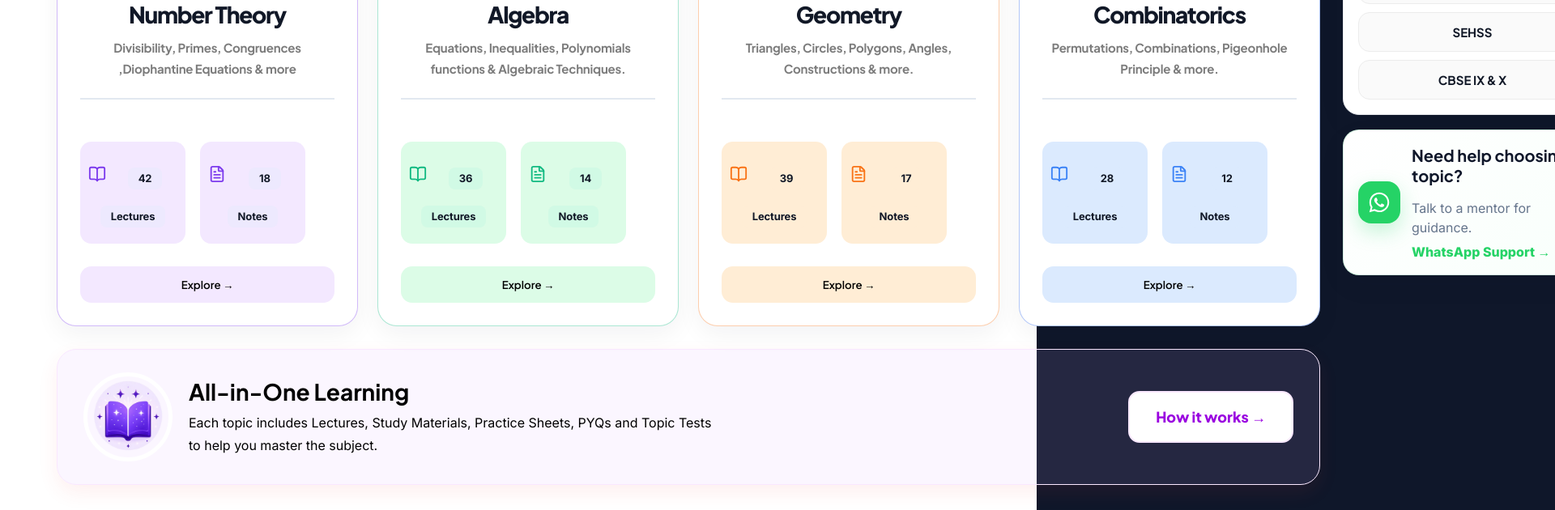
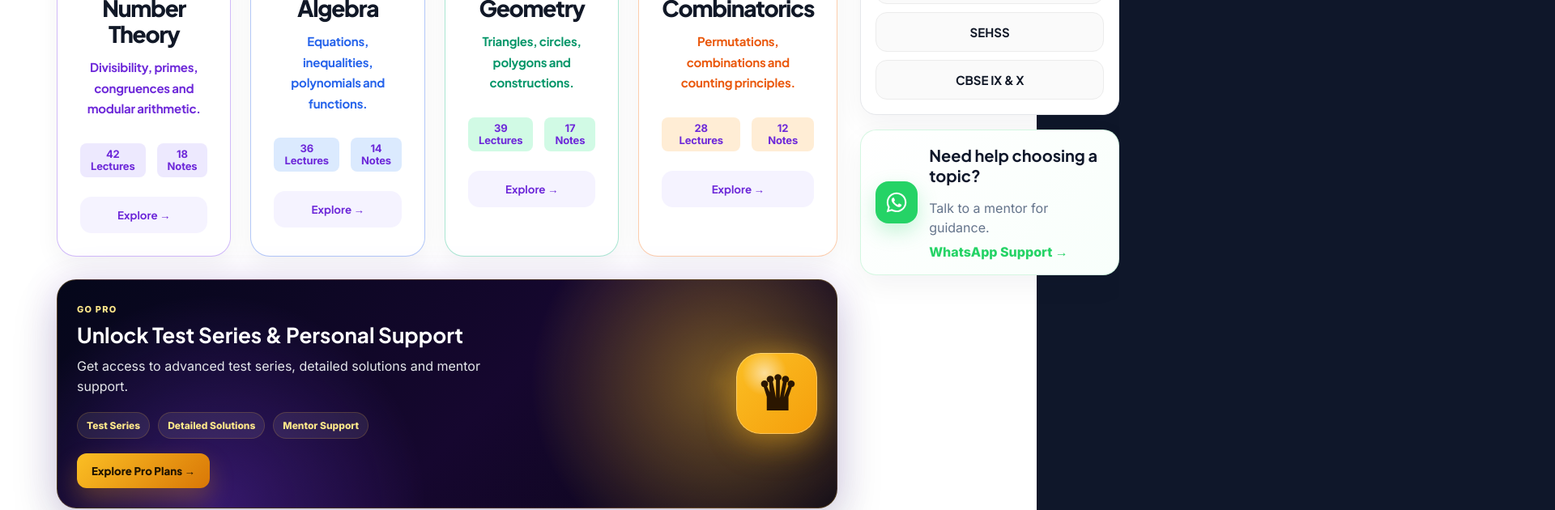
Before and after one commit to avilash07it/maths-beyond-classroom, a React (Vite) app: page /topics in a window 1280 px wide. Shown: the part 720-1350 px from the top of the page at 81% size, 1920 px wide, since content can reach past the window. Built offline with nearby package versions, Linux system fonts and the light colour scheme.

Commit message:
restored topics page

```diff
--- a/src/pages/TopicExplorerPage/TopicExplorerPage.css
+++ b/src/pages/TopicExplorerPage/TopicExplorerPage.css
@@ -251,29 +251,13 @@
 
   gap: 24px;
 }
-.topic-card.purple button{
-  background:#f3e8ff;
-}
 
-.topic-card.green button{
-  background:#dcfce7;
-}
-
-.topic-card.orange button{
-  background:#ffedd5;
-}
-
-.topic-card.blue button{
-  background:#dbeafe;
-}
 .topic-card {
   background: white;
 
   border-radius: 24px;
 
   padding: 28px;
-
-    text-align:center;
 
   border: 1px solid #e5e7eb;
 
@@ -287,81 +271,10 @@
 
   box-shadow: 0 20px 50px rgba(15, 23, 42, 0.12);
 }
-.topic-card.purple .stat-box{
-  background:#f3e8ff;
-}
 
-.topic-card.green .stat-box{
-  background:#dcfce7;
-}
-
-.topic-card.orange .stat-box{
-  background:#ffedd5;
-}
-
-.topic-card.blue .stat-box{
-  background:#dbeafe;
-}
-.topic-stats{
-  display:flex;
-  gap:16px;
-
-  margin:28px 0;
-}
-
-.stat-box{
-  flex:1;
-  width:130px;
-
-  min-height:90px;
-
-  padding:20px 10px;
-
-  border-radius:14px;
-
-  display:flex;
-  flex-direction:column;
-  justify-content:flex-start;
-  align-items:center;
-}
-.stat-top{
-  display:flex;
-  align-items:center;
-  justify-content:center;
-  gap:8px;
-  width:100%;
-  margin-bottom:8px;
-}
-
-.stat-top svg{
-  width:22px;
-  height:22px;
-  flex-shrink:0;
-}
-.meta-number{
-  font-size:26px;
-  font-weight:700;
-}
-
-.meta-label{
-  display:block;
-  width:180%;
-
-  padding:8px 12px;
-  border-radius:10px;
-}
-
-.topic-divider{
-  width:100%;
-  height:2px;
-
-  background:#e2e8f0;
-
-  margin:24px 0;
-}
 .topic-icon {
-  width: 90px;
-  height: 90px;
+  width: 84px;
+  height: 84px;
 
   border-radius: 50%;
 
@@ -369,28 +282,9 @@
   align-items: center;
   justify-content: center;
 
-    margin:0 auto 24px;
+  margin-bottom: 22px;
 
   color: white;
-}
-
-.topic-card p {
-  color: #7C7C7C !important;
-}
-.topic-card.purple .stat-top{
-  color:#7c3aed;
-}
-
-.topic-card.green .stat-top{
-  color:#10b981;
-}
-
-.topic-card.orange .stat-top{
-  color:#f97316;
-}
-
-.topic-card.blue .stat-top{
-  color:#3b82f6;
 }
 
 .topic-card.purple .topic-icon {
@@ -438,16 +332,26 @@
   color: #6d28d9;
 }
 
-.topic-card button{
-  width:100%;
-  padding:14px;
+.topic-card button {
+  margin-top: 24px;
 
-  border:none;
-  border-radius:14px;
+  width: 100%;
 
-  background:#f3f4f6;
-  font-weight:600;
+  border: none;
+
+  border-radius: 14px;
+
+  padding: 14px;
+
+  background: #f5f3ff;
+
+  color: #6d28d9;
+
+  font-weight: 700;
+
+  cursor: pointer;
 }
+
 .topics-sidebar {
   display: grid;
   gap: 18px;
@@ -548,103 +452,156 @@ color: #6d28d9;
 
   text-decoration: none;
 }
+.topics-pro-card {
+  margin-top: 28px;
+  padding: 24px;
 
-.learning-banner{
-  margin-top:28px;
+  border-radius: 24px;
 
-  padding:28px 32px;
+  position: relative;
+  overflow: hidden;
 
-  border-radius:24px;
+  display: flex;
+  align-items: center;
+  justify-content: space-between;
+  gap: 24px;
 
-  display:flex;
-  align-items:center;
-  justify-content:space-between;
+  background:
+    radial-gradient(circle at 85% 45%, rgba(251, 191, 36, 0.42), transparent 28%),
+    radial-gradient(circle at 20% 100%, rgba(124, 58, 237, 0.35), transparent 32%),
+    linear-gradient(135deg, #05071a 0%, #16072f 55%, #0b0618 100%);
 
-  background:#d6acff1c;
+  color: white;
 
-  border:1px solid #fae8ff;
+  border: 1px solid rgba(251, 191, 36, 0.22);
 
-  box-shadow:0 10px 25px rgba(239,68,68,.08);
-}
-.learning-banner{
-  transition: all 0.35s ease;
+  box-shadow:
+    0 24px 55px rgba(15, 23, 42, 0.18),
+    0 0 45px rgba(124, 58, 237, 0.14);
 }
 
-.learning-banner{
+.topics-pro-card::before {
+  content: "";
+  position: absolute;
+  inset: 0;
+
+  background: linear-gradient(
+    120deg,
+    transparent 0%,
+    rgba(255, 255, 255, 0.12) 45%,
+    transparent 75%
+  );
+
+  transform: translateX(-100%);
+  transition: 0.7s ease;
+}
+
+.topics-pro-card:hover::before {
+  transform: translateX(100%);
+}
+
+.topics-pro-label {
+  display: inline-block;
+  margin-bottom: 8px;
+
+  color: #fde68a;
+  font-size: 11px;
+  font-weight: 900;
+  letter-spacing: 1.2px;
+}
+
+.topics-pro-card h2 {
+  margin: 0 0 10px;
+  font-size: 26px;
+}
+
+.topics-pro-card p {
+  margin: 0;
+  max-width: 520px;
+
+  color: #e5e7eb;
+  line-height: 1.6;
+}
+
+.topics-pro-benefits {
+  margin: 18px 0;
+  display: flex;
+  gap: 10px;
+  flex-wrap: wrap;
+}
+
+.topics-pro-benefits span {
+  padding: 8px 11px;
+  border-radius: 999px;
+
+  background: rgba(255, 255, 255, 0.08);
+  border: 1px solid rgba(251, 191, 36, 0.18);
+
+  color: #fde68a;
+  font-size: 12px;
+  font-weight: 800;
+}
+
+.topics-pro-card button {
+  padding: 13px 18px;
+  border: none;
+  border-radius: 12px;
+
+  background: linear-gradient(135deg, #fbbf24, #d97706);
+  color: #1f1300;
+
+  font-weight: 900;
+  cursor: pointer;
+
+  box-shadow: 0 14px 30px rgba(245, 158, 11, 0.28);
+}
+
+.topics-pro-card {
   transition: all 0.3s ease;
 }
 
-.learning-banner:hover{
+.topics-pro-card:hover {
   transform: translateY(-4px);
 
-box-shadow: 0 8px 24px rgba(15, 23, 42, 0.133);
+  box-shadow:
+    0 30px 60px rgba(15,23,42,0.22),
+    0 0 55px rgba(124,58,237,0.18);
 }
 
-.learning-banner-left{
-  display:flex;
-  align-items:center;
-  gap:20px;
+.topics-pro-crown {
+  width: 100px;
+  height: 100px;
+
+  border-radius: 30px;
+
+  display: grid;
+  place-items: center;
+
+  background:
+    radial-gradient(circle at 35% 25%, rgba(255,255,255,0.55), transparent 28%),
+    linear-gradient(135deg, #fbbf24, #f59e0b);
+
+  color: #2b1600;
+
+  font-size: 58px;
+  font-weight: 900;
+
+  box-shadow:
+    0 0 40px rgba(251, 191, 36, 0.45),
+    0 18px 40px rgba(245, 158, 11, 0.22),
+    inset 0 0 0 1px rgba(255, 255, 255, 0.32);
+
+  position: relative;
+  z-index: 2;
 }
 
-.learning-banner-icon{
-  width:110px;
-  height:110px;
-  color:#ffffff;
-border:5px solid #ffffff;
-  border-radius:50%;
-
-  flex-shrink:0;
-}
-.learning-banner-icon img{
-  width:100px;
-  height:100px;
-
-  object-fit:contain;
-}
-.learning-banner-content h3{
-  margin:0 0 8px;
-
-  font-size:28px;
-  font-weight:700;
-
-  color:#000000;
+.topics-pro-card button {
+  transition: all 0.25s ease;
 }
 
-.learning-banner-content p{
-  margin:0;
-
-  max-width:650px;
-
-  line-height:1.7;
-
-  color:#000000;
-}
-
-.learning-banner-btn{
-  padding:18px 32px;
-
-  font-size:18px;
-
-  border-radius:14px;
-
-  border:2px solid #fae8ff;
-
-  background:white;
-
-  color:#9a02e0;
-
-  font-weight:900;
-
-  cursor:pointer;
-
-  transition:.25s ease;
-}
-
-.learning-banner-btn:hover{
-  transform:translateY(-2px);
-
-  background:#7405c4;
-  color:white;
+.topics-pro-card button:hover {
+  transform: translateY(-2px);
+  box-shadow: 0 18px 38px rgba(245, 158, 11, 0.38);
 }
 
 @media (max-width: 1180px) {
--- a/src/pages/TopicExplorerPage/TopicExplorerPage.jsx
+++ b/src/pages/TopicExplorerPage/TopicExplorerPage.jsx
@@ -1,9 +1,7 @@
 import { topics } from "./topicsData";
 import "./TopicExplorerPage.css";
 import DashboardNavbar from "../Dashboard/DashboardNavbar";
-import magicalBook from "../../assets/image.png";
 import { FaWhatsapp } from "react-icons/fa";
-import { BookOpen, FileText } from "lucide-react";
 import { useNavigate } from "react-router-dom";
 
 function TopicExplorerPage() {
@@ -69,58 +67,36 @@ function TopicExplorerPage() {
 
                   <h3>{topic.title}</h3>
                   <p>{topic.description}</p>
-    <div className="topic-divider"></div>
 
-
-    <div className="topic-stats">
-   <div className="stat-box">
-  <div className="stat-top">
-    <BookOpen size={18} />
-    <span className="meta-number">{topic.lectures}</span>
+                  <div className="topic-meta">
+                    <span>{topic.lectures} Lectures</span>
+                    <span>{topic.materials} Notes</span>
                   </div>
 
-  <span className="meta-label">Lectures</span>
-</div>
-
-<div className="stat-box">
-  <div className="stat-top">
-    <FileText size={18} />
-    <span className="meta-number">{topic.materials}</span>
-  </div>
-
-  <span className="meta-label">Notes</span>
-</div>
- </div>
-
-    <button onClick={() => navigate("/topics/number-theory")}>
-      Explore →
-    </button>
+                  <button onClick={() => navigate("/topics/number-theory")}>Explore →</button>
                 </div>
               );
             })}
           </div>
- <div className="learning-banner">
-  <div className="learning-banner-left">
-    <div className="learning-banner-icon">
-      <img src={magicalBook} alt="Magical Book" />
+          <div className="topics-pro-card">
+  <div>
+    <span className="topics-pro-label">GO PRO</span>
+    <h2>Unlock Test Series & Personal Support</h2>
+    <p>
+      Get access to advanced test series, detailed solutions and mentor support.
+    </p>
+
+    <div className="topics-pro-benefits">
+      <span>Test Series</span>
+      <span>Detailed Solutions</span>
+      <span>Mentor Support</span>
     </div>
 
-    <div className="learning-banner-content">
-      <h3>All-in-One Learning</h3>
-
-      <p>
-        Each topic includes Lectures, Study Materials,
-        Practice Sheets, PYQs and Topic Tests to help
-        you master the subject.
-      </p>
-    </div>
+    <button onClick={() => navigate("/pro-plans")}>Explore Pro Plans →</button>
   </div>
 
-  <button className="learning-banner-btn">
-    How it works  →
-  </button>
+  <div className="topics-pro-crown">♛</div>
 </div>
-
         </main>
 
         <aside className="topics-sidebar">
--- a/src/pages/TopicExplorerPage/topicsData.js
+++ b/src/pages/TopicExplorerPage/topicsData.js
@@ -3,7 +3,7 @@ import { Sigma, Calculator, Triangle, Network } from "lucide-react";
 export const topics = [
   {
     title: "Number Theory",
-    description: "Divisibility, Primes, Congruences ,Diophantine Equations & more",
+    description: "Divisibility, primes, congruences and modular arithmetic.",
     lectures: 42,
     materials: 18,
     color: "purple",
@@ -11,26 +11,26 @@ export const topics = [
   },
   {
     title: "Algebra",
-    description: "Equations, Inequalities, Polynomials functions & Algebraic Techniques.",
+    description: "Equations, inequalities, polynomials and functions.",
     lectures: 36,
     materials: 14,
-    color: "green",
+    color: "blue",
     icon: Calculator,
   },
   {
     title: "Geometry",
-    description: "Triangles, Circles, Polygons, Angles, Constructions & more.",
+    description: "Triangles, circles, polygons and constructions.",
     lectures: 39,
     materials: 17,
-    color: "orange",
+    color: "green",
     icon: Triangle,
   },
   {
     title: "Combinatorics",
-    description: "Permutations, Combinations, Pigeonhole Principle & more.",
+    description: "Permutations, combinations and counting principles.",
     lectures: 28,
     materials: 12,
-    color: "blue",
+    color: "orange",
     icon: Network,
   },
 ];
```
Lines whose indentation alone changed are shown as unchanged.
